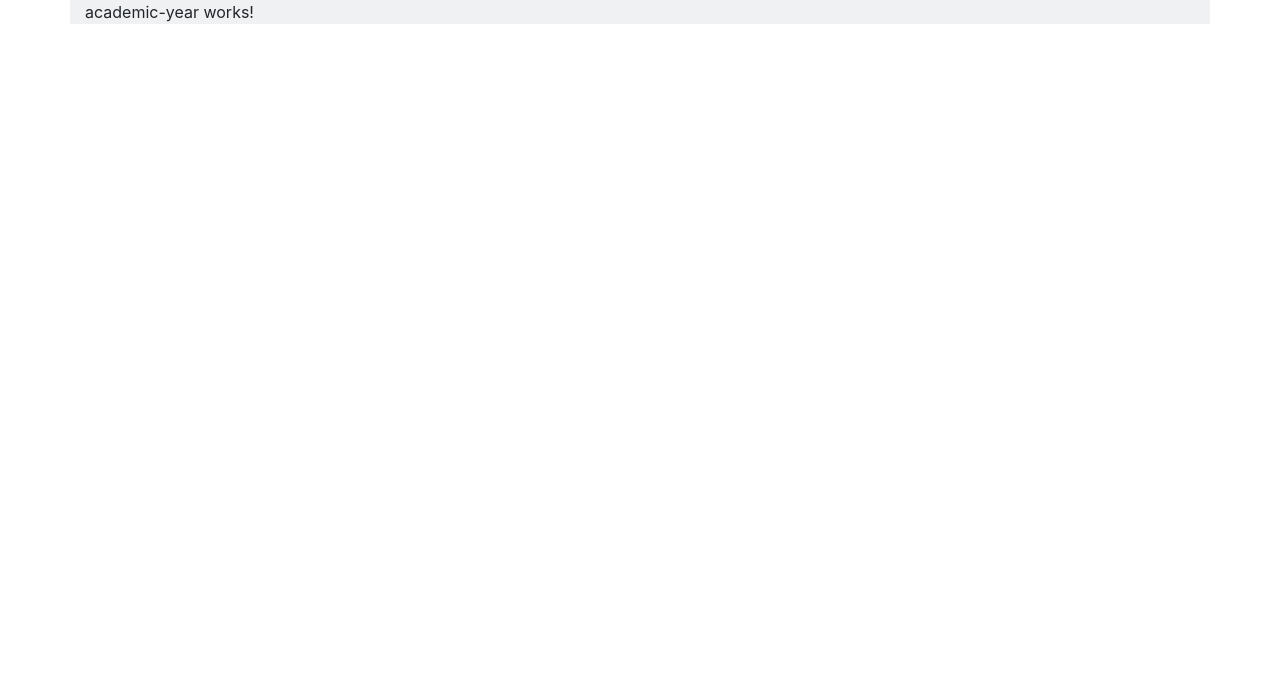
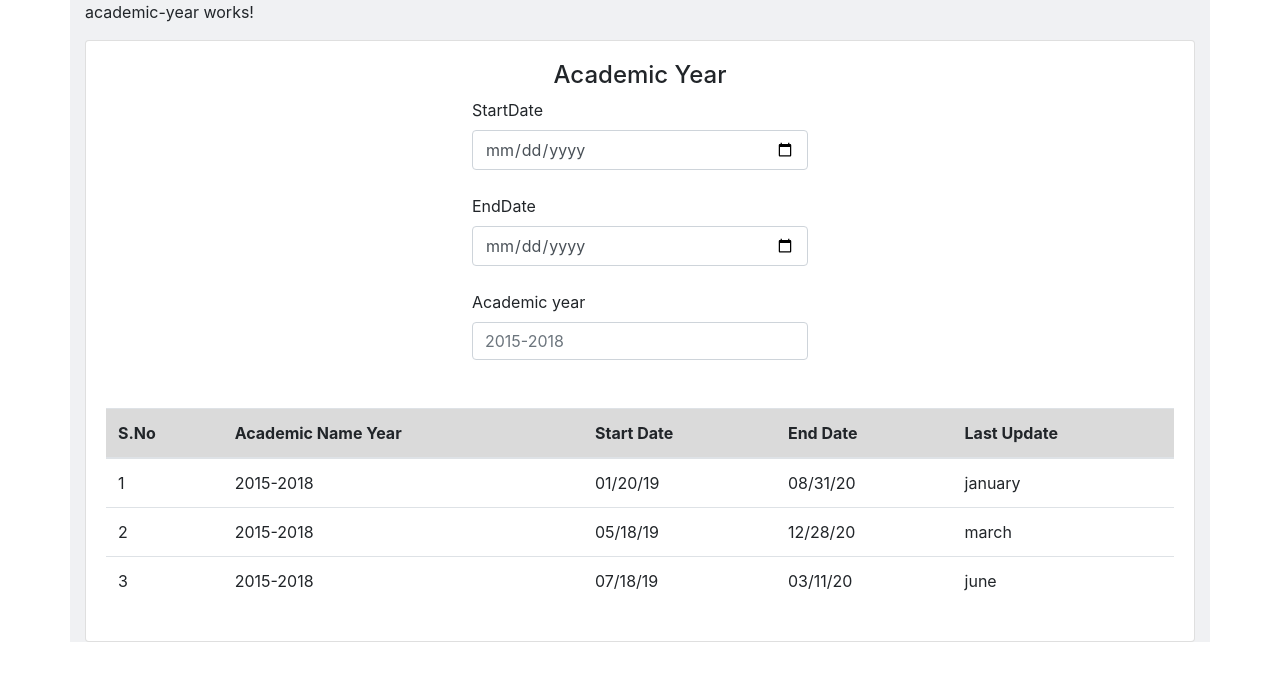
Before and after one commit to iamhb/univs-screens-only, an Angular app: page /academic-year in a window 1280 px wide. Shown: the top 680 px of the page. Built offline with nearby package versions, Linux system fonts and the light colour scheme.

Commit message:
academic

```diff
--- a/src/app/academic-year/academic-year.component.html
+++ b/src/app/academic-year/academic-year.component.html
@@ -1 +1,72 @@
 <p>academic-year works!</p>
+<div class="">
+  <div class="card">
+    <div class="card-body">
+      <div class="row">
+        <div class="col d-flex justify-content-center">
+          <h4>Academic Year</h4>
+        </div>
+      </div>
+      <div class="row d-flex justify-content-center">
+        <div class="col-4">
+          <label>StartDate</label>
+          <input type="date" class="form-control" id="example-date-input" />
+        </div>
+      </div>
+      <br />
+      <div class="row d-flex justify-content-center">
+        <div class="col-4">
+          <label>EndDate</label>
+          <input type="date" class="form-control" id="example-date-input" />
+        </div>
+      </div>
+      <br />
+      <div class="row d-flex justify-content-center">
+        <div class="col-sm-4">
+          <label>Academic year</label>
+          <input type="text" class="form-control" placeholder="2015-2018" />
+        </div>
+      </div>
+      <br />
+      <br />
+      <div class="row">
+        <div class="col d-flex justify-content-center">
+          <table class="table table-hover">
+            <thead>
+              <tr class="table-active">
+                <th>S.No</th>
+                <th>Academic Name Year</th>
+                <th>Start Date</th>
+                <th>End Date</th>
+                <th>Last Update</th>
+              </tr>
+            </thead>
+            <tbody>
+              <tr>
+                <td>1</td>
+                <td>2015-2018</td>
+                <td>01/20/19</td>
+                <td>08/31/20</td>
+                <td>january</td>
+              </tr>
+              <tr>
+                <td>2</td>
+                <td>2015-2018</td>
+                <td>05/18/19</td>
+                <td>12/28/20</td>
+                <td>march</td>
+              </tr>
+              <tr>
+                <td>3</td>
+                <td>2015-2018</td>
+                <td>07/18/19</td>
+                <td>03/11/20</td>
+                <td>june</td>
+              </tr>
+            </tbody>
+          </table>
+        </div>
+      </div>
+    </div>
+  </div>
+</div>
```
